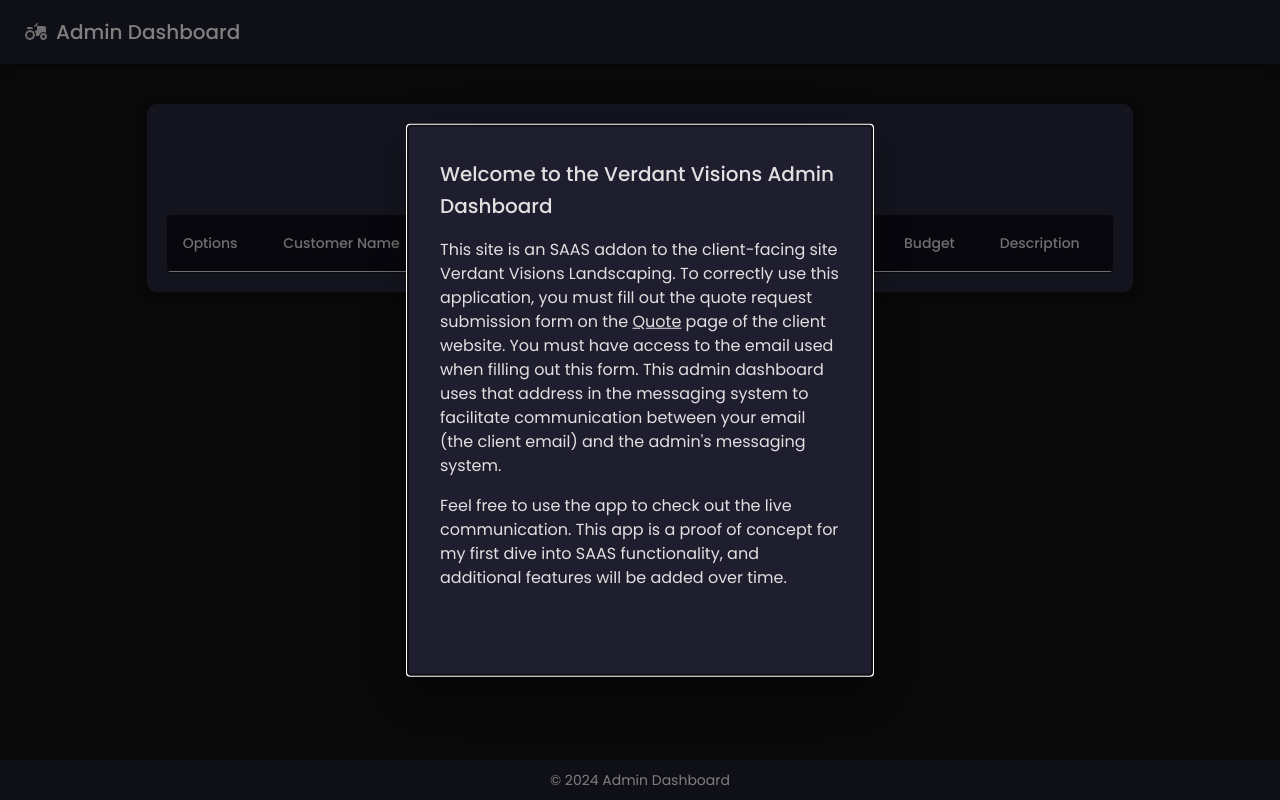
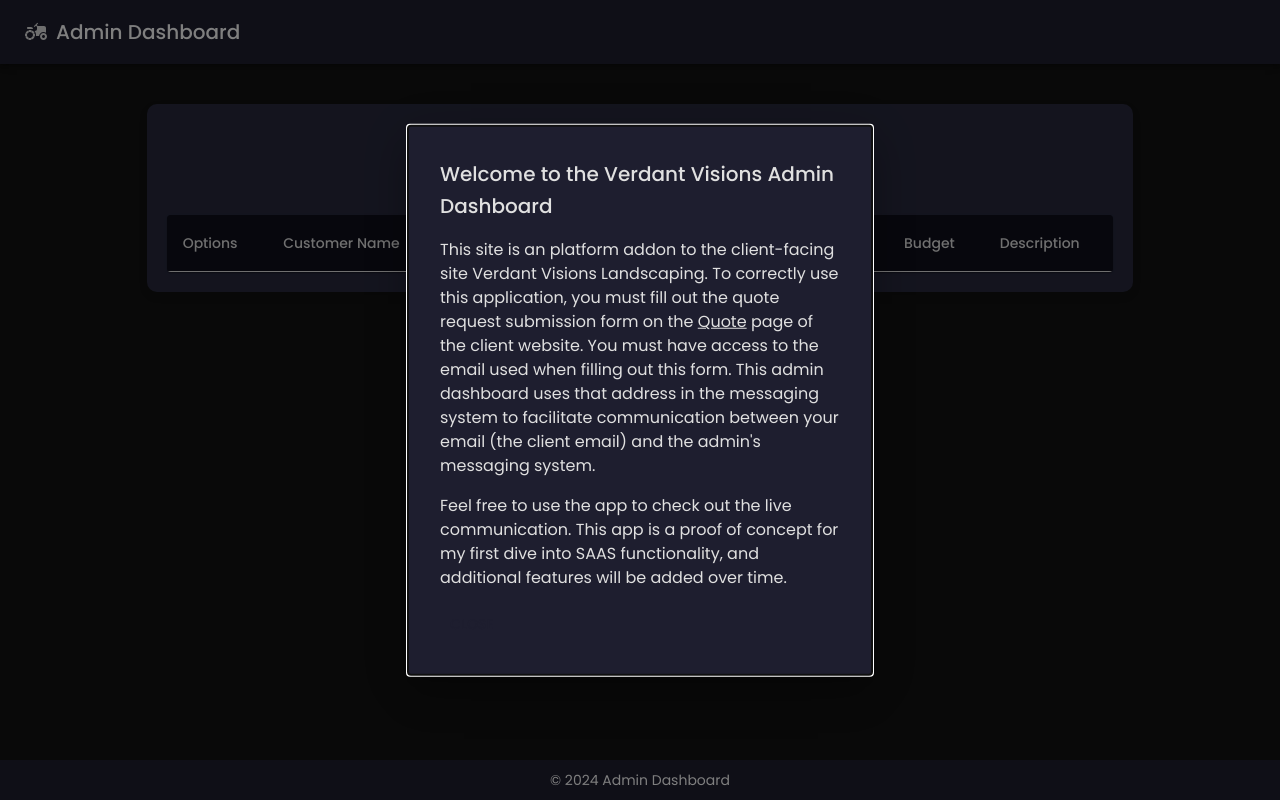
Before and after one commit to johnlundy94/VerdantVisionsAdminWebsite, a React (Create React App) app: page / in a window 1280 px wide. Built offline with nearby package versions, Linux system fonts and the light colour scheme; no server answers.

Commit message:
Updated info modal

```diff
--- a/src/components/InfoModal.js
+++ b/src/components/InfoModal.js
@@ -23,9 +23,9 @@
           Welcome to the Verdant Visions Admin Dashboard
         </Typography>
         <Typography sx={{ mt: 2 }}>
-          This site is an SAAS addon to the client-facing site Verdant Visions
-          Landscaping. To correctly use this application, you must fill out the
-          quote request submission form on the{" "}
+          This site is an platform addon to the client-facing site Verdant
+          Visions Landscaping. To correctly use this application, you must fill
+          out the quote request submission form on the{" "}
           <a
             href="https://www.verdantvisionslandscaping.com/quote"
             target="_blank"
```
